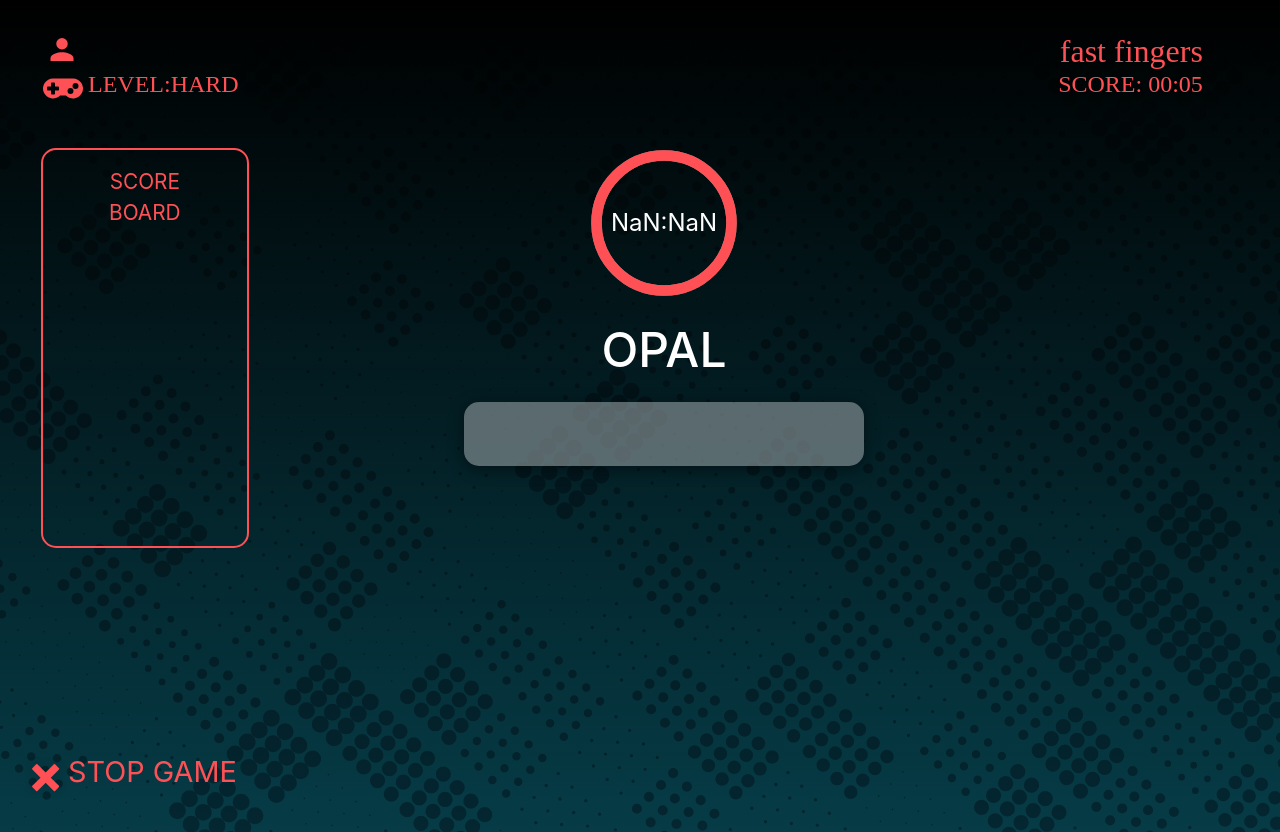
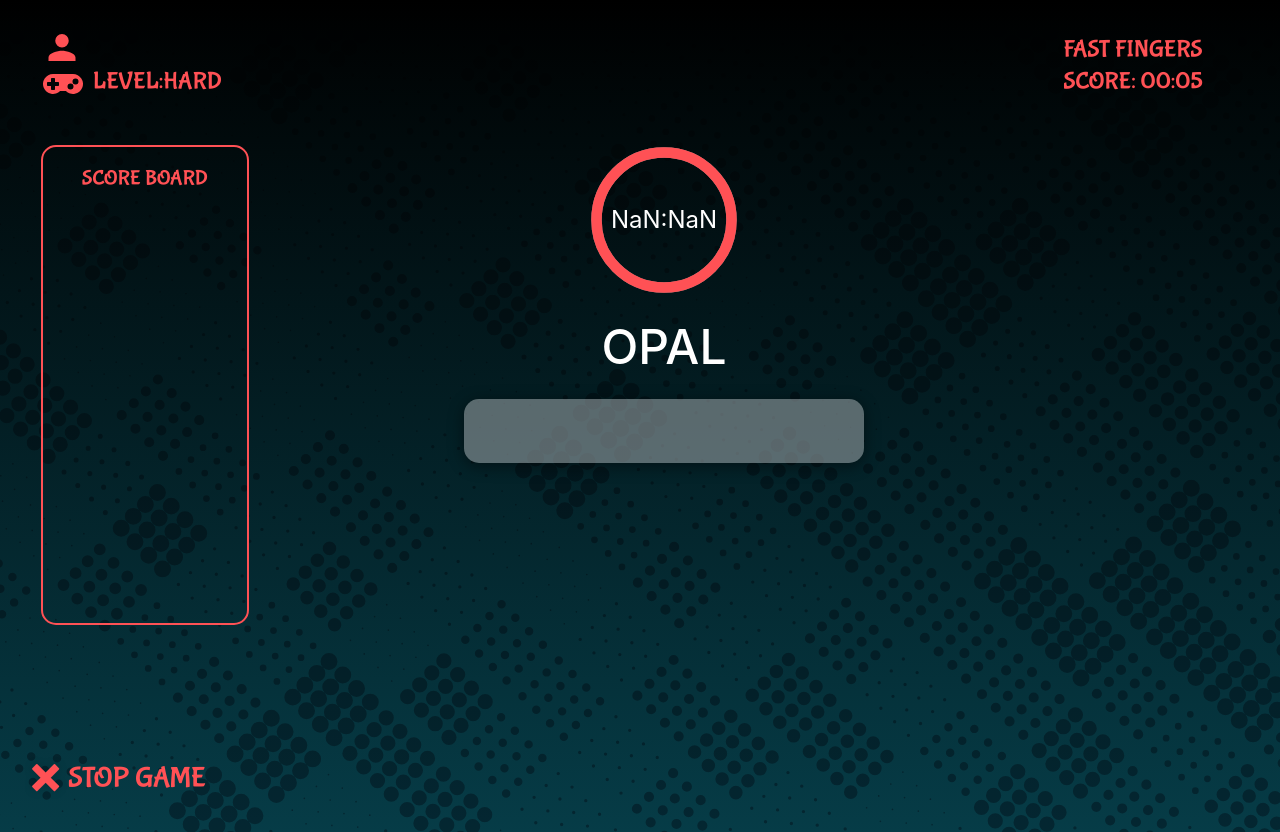
Before and after one commit to pesto-students/fastfingers-bhuvana-abhisheg, a React (Create React App) app: page /game-screen in a window 1280 px wide. Shown: the top 832 px of the page. Built offline with nearby package versions, Linux system fonts and the light colour scheme.

Commit message:
Add style changes

```diff
--- a/src/components/gameScreen/GameScreen.jsx
+++ b/src/components/gameScreen/GameScreen.jsx
@@ -77,7 +77,7 @@ export default function GameScreen(){
                 showWordZone ?
                     <div className="row footer">
                         <div className="stop-game" onClick={handleEndGame}>
-                            <img src={StopLogo} alt="Stop Game"/>
+                            <img src={StopLogo} alt="Stop Game" style={{verticalAlign:'bottom'}}/>
                             <span>STOP GAME</span>
                         </div>
                     </div> :
--- a/src/components/gameScreen/GameScreen.scss
+++ b/src/components/gameScreen/GameScreen.scss
@@ -2,7 +2,7 @@
   margin: 2rem;
 }
 .score-board {
-  height: 50vh;
+  height: 60vh;
   overflow-y: auto;
   border-radius: 15px;
   border: solid 2px #ff5155;
@@ -40,6 +40,7 @@
   color: #ff5155;
   font-size: 1.8rem;
   cursor: pointer;
+  font-family: Bubblegum Sans;
 }
 .quit-game {
   color: #ff5155;
--- a/src/components/gameScreen/Header/Header.jsx
+++ b/src/components/gameScreen/Header/Header.jsx
@@ -42,8 +42,8 @@ export default function Header({ showWordZone, onScoreChange }) {
              <div className="row mt-3">
                 <div className="col-lg-2">
                     <img src={UserLogo} alt="User"
-                    style={{width: '60px',height: '23px'}}/>
-                    <span className="player-name text-uppercase">{username}</span>
+                    style={{width: '60px',height: '27px',verticalAlign:'bottom'}}/>
+                     <span className="player-name text-uppercase">{username}</span>
                 </div>
                 <div className="col-lg-6">
                 </div>
@@ -54,7 +54,7 @@ export default function Header({ showWordZone, onScoreChange }) {
             <div className="row">
                 <div className="col-lg-3">
                     <img src={GamepadLogo} alt="Gamepad"
-                    style={{width: '40px',height: '23px',marginRight: '5px',marginLeft: '11px'}}/>
+                    style={{width: '40px',height: '24px',marginRight: '10px',marginLeft: '11px'}}/>
                     <span className="player-name text-uppercase">LEVEL:{difficultyLevelText}</span>
                 </div>
                 <div className="col-lg-5">
--- a/src/components/gameScreen/Header/Header.scss
+++ b/src/components/gameScreen/Header/Header.scss
@@ -3,17 +3,20 @@
     color: #ff5155;
 }
 .fast-fingers {
-    font-family: LaserCorpsGradient;
-    font-size: 32px;
-    font-weight: normal;
+    font-family: Bubblegum Sans;
+    font-size: 1.5rem;
+    font-weight: 100;
     font-stretch: normal;
-    font-style: normal;
-    line-height: 1.2;
-    letter-spacing: normal;
-    text-align: left;
+    text-transform: uppercase;
 }
 .player-name {
-    font-family: Breamcatcher;
+    font-family: Bubblegum Sans;
+    font-size: 24px;
+    font-weight: normal;
+    line-height: 1.2;
+}
+.score{
+    font-family: Bubblegum Sans;
     font-size: 24px;
     font-weight: normal;
     font-stretch: normal;
@@ -22,13 +25,3 @@
     letter-spacing: normal;
     text-align: left;
 }
-.score{
-    font-family: Breamcatcher;
-    font-size: 24px;
-    font-weight: normal;
-    font-stretch: normal;
-    font-style: normal;
-    line-height: 1.2;
-    letter-spacing: normal;
-    text-align: left;
-}
--- a/src/components/gameScreen/ScoreBoard/ScoreBoard.scss
+++ b/src/components/gameScreen/ScoreBoard/ScoreBoard.scss
@@ -1,6 +1,7 @@
 .score-board-header{
     color: #ff5155;
     font-size: 1.3rem;
+    font-family: Bubblegum Sans;
 }
 .personal-best {
     color: #ff5155;
@@ -9,4 +10,5 @@
 .score-board-items {
     color: #ffffff;
     font-size: 1rem;
+    font-family: Bubblegum Sans;
 }
--- a/src/components/gameScreen/WordZone/WordZone.scss
+++ b/src/components/gameScreen/WordZone/WordZone.scss
@@ -19,4 +19,5 @@
     outline: none;
     padding: 8px;
     width: 25rem;
+    font-family: Bubblegum Sans;
 }
```
